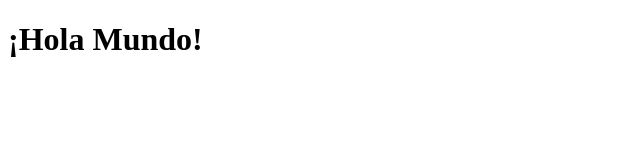
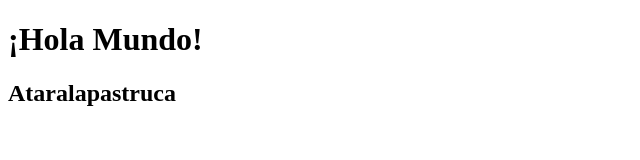
Before and after one commit to BenjaCarrasco99/eliminar-por-favor, a plain HTML site: page index.html in a window 1280 px wide. Shown: the whole page, without its empty margins (0-640 px from the left). Drawn offline with Linux system fonts and the light colour scheme.

Commit message:
h2 desde vscode

```diff
--- a/index.html
+++ b/index.html
@@ -8,5 +8,6 @@
 </head>
 <body>
     <h1>¡Hola Mundo!</h1>
+    <h2>Ataralapastruca</h2>
 </body>
 </html>
```
